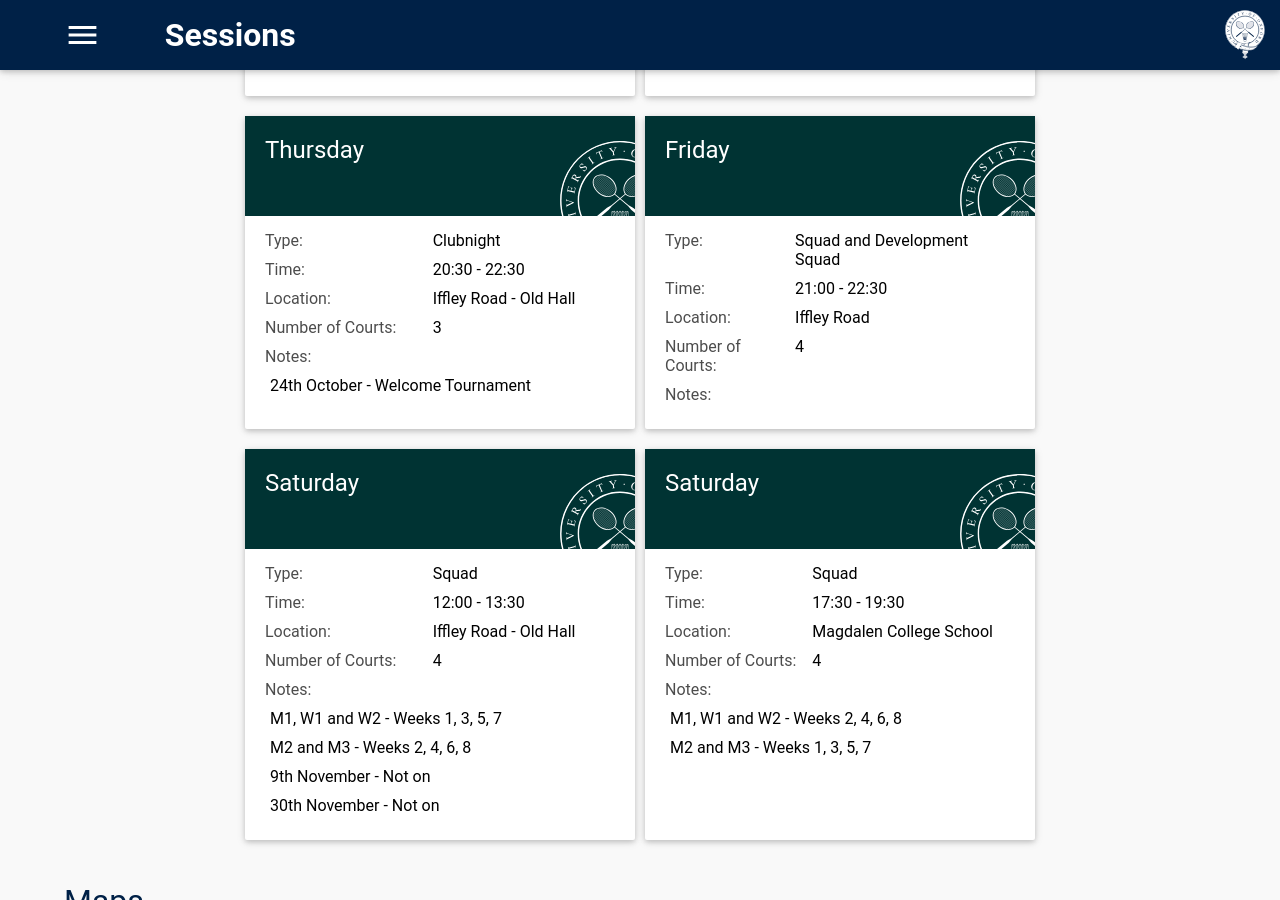
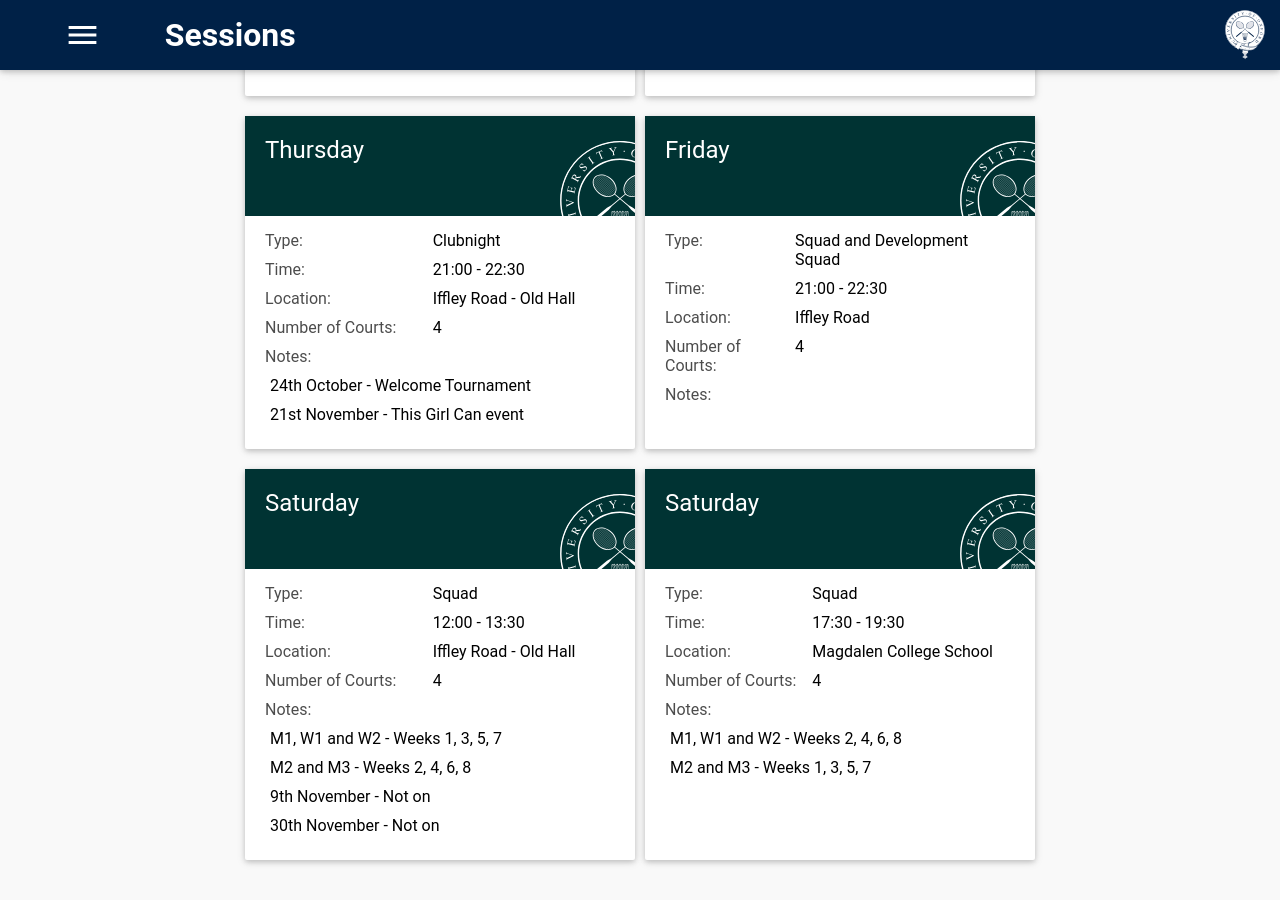
Before and after one commit to OUBaC/OUBaC.github.io, a Jekyll site: the page built from sessions.html, in a window 1280 px wide and 900 px high, scrolled down 1291 px. Built offline with Jekyll 4.4.1, drawn with Linux system fonts in a browser that asks for light colours.

Commit message:
Update the sessions.

```diff
--- a/sessions.html
+++ b/sessions.html
@@ -71,14 +71,15 @@ sessions:
   - W1
   - W2
 - day: Thursday
-  time: "20:30 - 22:30"
-  numberOfCourts: "3"
+  time: "21:00 - 22:30"
+  numberOfCourts: "4"
   location: "Iffley Road - Old Hall"
   participantString: "Clubnight"
   participants:
   - Clubnight
   exceptions:
   - "24th October - Welcome Tournament"
+  - "21st November - This Girl Can event"
 - day: Friday
   time: "21:00 - 22:30"
   numberOfCourts: "4"
```
